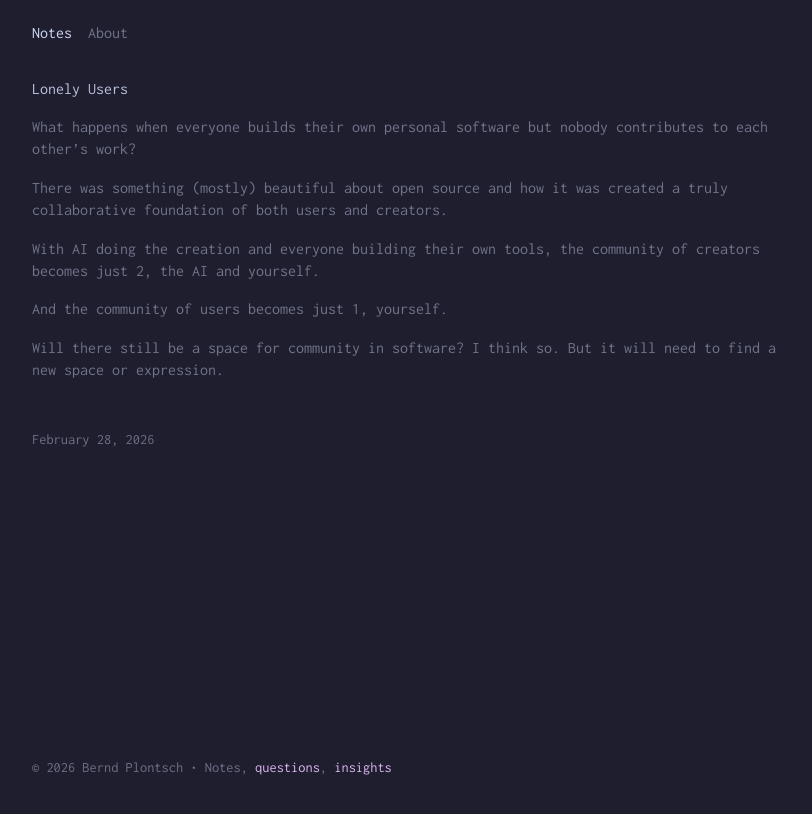
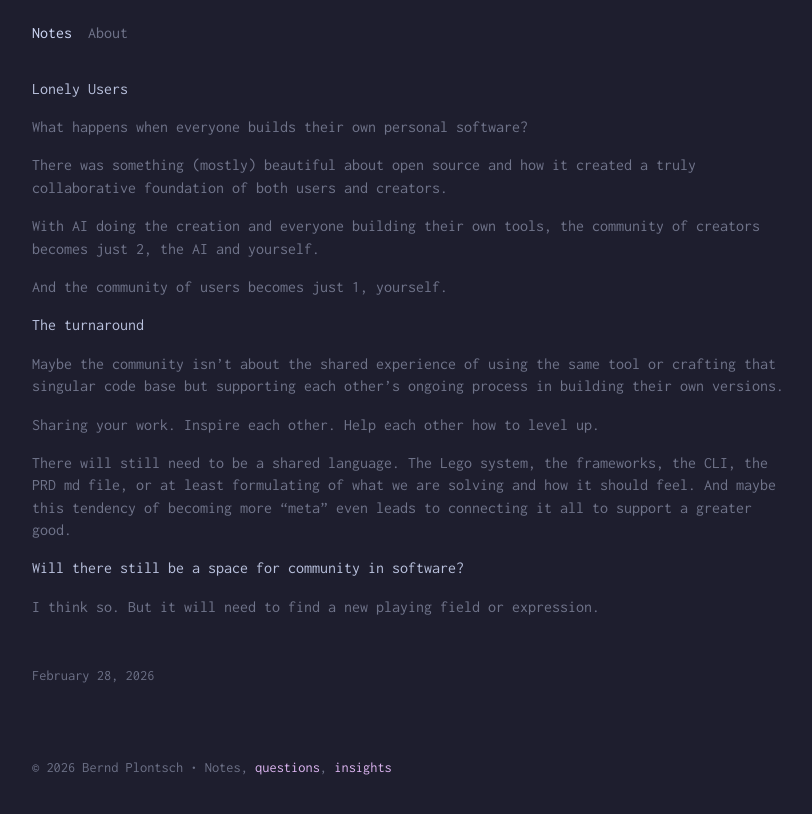
Before and after one commit to berndpl/notes-plontsch, a Jekyll site: the page built from _posts/2026/2026-02-28-Lonely-Users.md, in a window 1280 px wide. Shown: the top 814 px of the page, without its empty margins (228-1040 px from the left). Built offline with Jekyll 4.4.1, drawn with Linux system fonts in a browser that asks for light colours; our own code applies the rules of GitHub Pages for plain Markdown files.

Commit message:
refactor: revise content for clarity and enhance structure in "Lonely Users" post

```diff
--- a/_posts/2026/2026-02-28-Lonely-Users.md
+++ b/_posts/2026/2026-02-28-Lonely-Users.md
@@ -2,12 +2,22 @@
 title: "Lonely Users"
 ---
 
-What happens when everyone builds their own personal software but nobody contributes to each other's work?
+What happens when everyone builds their own personal software?
 
-There was something (mostly) beautiful about open source and how it was created a truly collaborative foundation of both users and creators.
+There was something (mostly) beautiful about open source and how it created a truly collaborative foundation of both users and creators.
 
 With AI doing the creation and everyone building their own tools, the community of creators becomes just 2, the AI and yourself.
 
 And the community of users becomes just 1, yourself.
 
-Will there still be a space for community in software? I think so. But it will need to find a new space or expression.
+### The turnaround
+
+Maybe the community isn't about the shared experience of using the same tool or crafting that singular code base but supporting each other's ongoing process in building their own versions.
+
+Sharing your work. Inspire each other. Help each other how to level up.
+
+There will still need to be a shared language. The Lego system, the frameworks, the CLI, the PRD md file, or at least formulating of what we are solving and how it should feel. And maybe this tendency of becoming more "meta" even leads to connecting it all to support a greater good.
+
+### Will there still be a space for community in software?
+
+I think so. But it will need to find a new playing field or expression.
```
